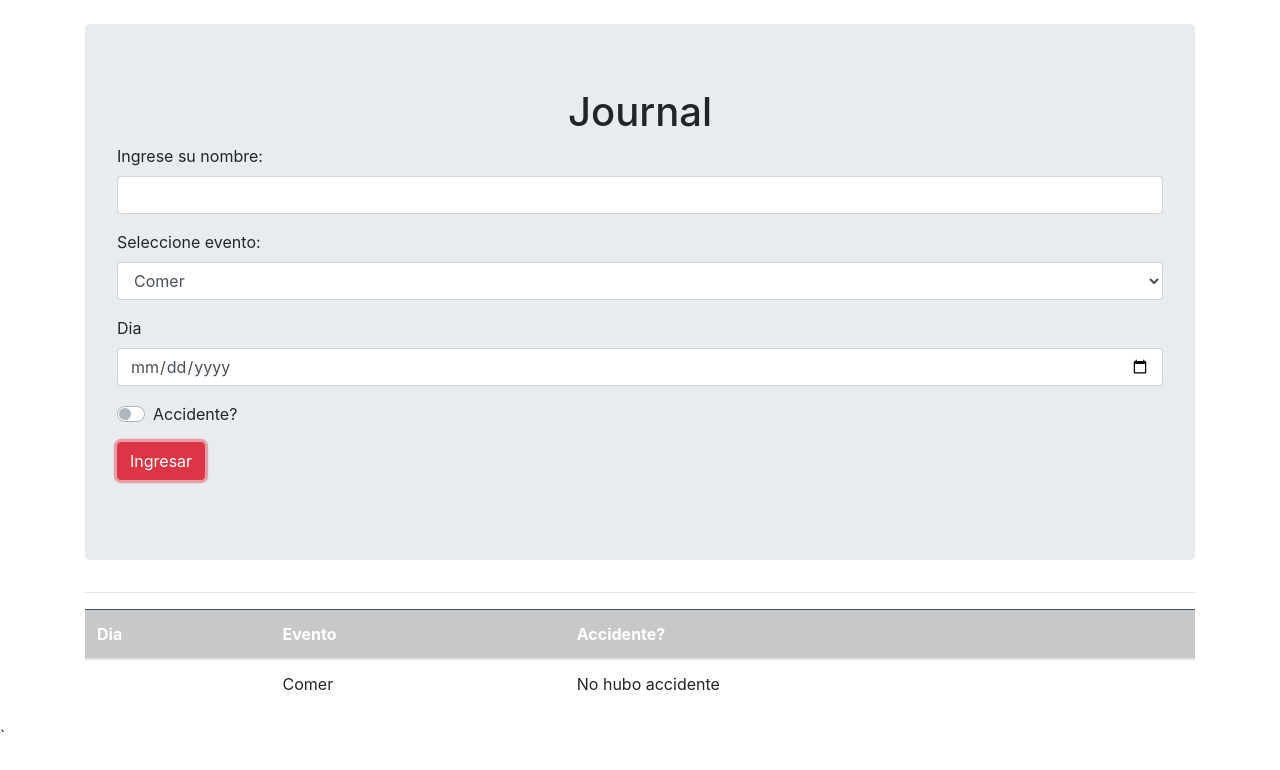
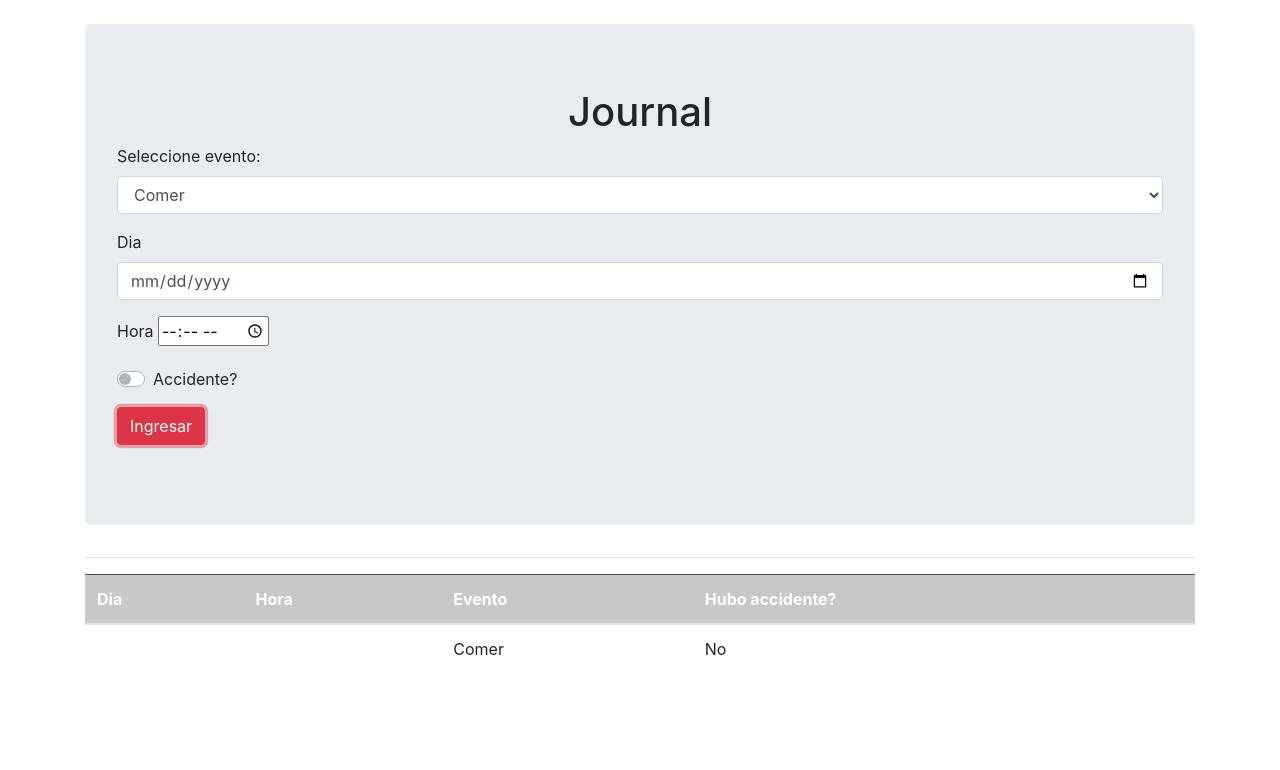
Before and after one commit to AnibalHernandez/Portafolio_PW0219_00401117, a plain HTML site: page Tareas/Tarea2/Ejercicio2/index.html in a window 1280 px wide. Both pictures are taken after a click on the button "Ingresar". Drawn offline with nearby package versions, Linux system fonts and the light colour scheme.

Commit message:
Configuracion segundo ejercicio tarea 2

```diff
--- a/Tareas/Tarea2/Ejercicio2/assets/js/main.js
+++ b/Tareas/Tarea2/Ejercicio2/assets/js/main.js
@@ -1,13 +1,14 @@
 var parseLateSwitch = (value) =>{
-    if(value){return "Hubo Accidente"};
-    return "No hubo accidente";
+    if(value){return "Si"};
+    return "No";
 };
 
-function addRow(event,date,accident,tBody){
+function addRow(event,date,time,accident,tBody){
     var newRow=document.createElement("tr");
 
     newRow.innerHTML = `
     <td>${date}</td>
+    <td>${time}</td>
     <td>${event}</td>
     <td>${accident}</td>`
 
@@ -17,17 +18,18 @@ function addRow(event,date,accident,tBody){
 window.onload = function(){
 
     var submit_btn = document.querySelector("#submit_btn");
-    var nombre_field = document.querySelector("#nombre_field");
     var event_field = document.querySelector("#event_field");
     var date_field = document.querySelector("#date_field")
     var accident_switch = document.querySelector("#accident_switch");
+    var time_field = document.querySelector("#time_field");
     var tBody = document.querySelector("#table_body");
 
     submit_btn.addEventListener("click", () =>{
         var event = event_field.options[event_field.selectedIndex].text;
         var accident= parseLateSwitch(accident_switch.checked);
         var date = date_field.value;
+        var time= time_field.value;
 
-        addRow(event,date,accident,tBody);
+        addRow(event,date,time,accident,tBody);
     });
 }
--- a/Tareas/Tarea2/Ejercicio2/index.html
+++ b/Tareas/Tarea2/Ejercicio2/index.html
@@ -15,11 +15,6 @@
                 <h1>
                     <center>Journal</center>
                 </h1>
-
-                <div class="form-group">
-                    <label for="carnet" >Ingrese su nombre: </label><br>
-                    <input class="form-control" type="text" name="carnet" id="nombre_field">
-                </div>
 
                 <div class="form-group">
                     <label for="event">Seleccione evento:</label>
@@ -43,6 +38,11 @@
                 </div>
 
                 <div class="form-group">
+                        <label for="time">Hora</label>
+                        <input type="time"  id="time_field" name="time">
+                </div>
+
+                <div class="form-group">
                     <div class="custom-control custom-switch">
                         <input type="checkbox" class="custom-control-input" id="accident_switch">
                         <label class="custom-control-label" for="accident_switch">Accidente?</label>
@@ -61,8 +61,9 @@
                     <thead>
                         <tr class="table-dark">
                             <th scope="col">Dia</th>
+                            <th scope="col">Hora</th>
                             <th scope="col">Evento</th>
-                            <th scope="col">Accidente?</th>
+                            <th scope="col">Hubo accidente?</th>
                         </tr>
                     </thead>
                     <tbody id="table_body">
@@ -71,4 +72,4 @@
             </section>
         </div>
 </body>
-</html>`
+</html>
```
